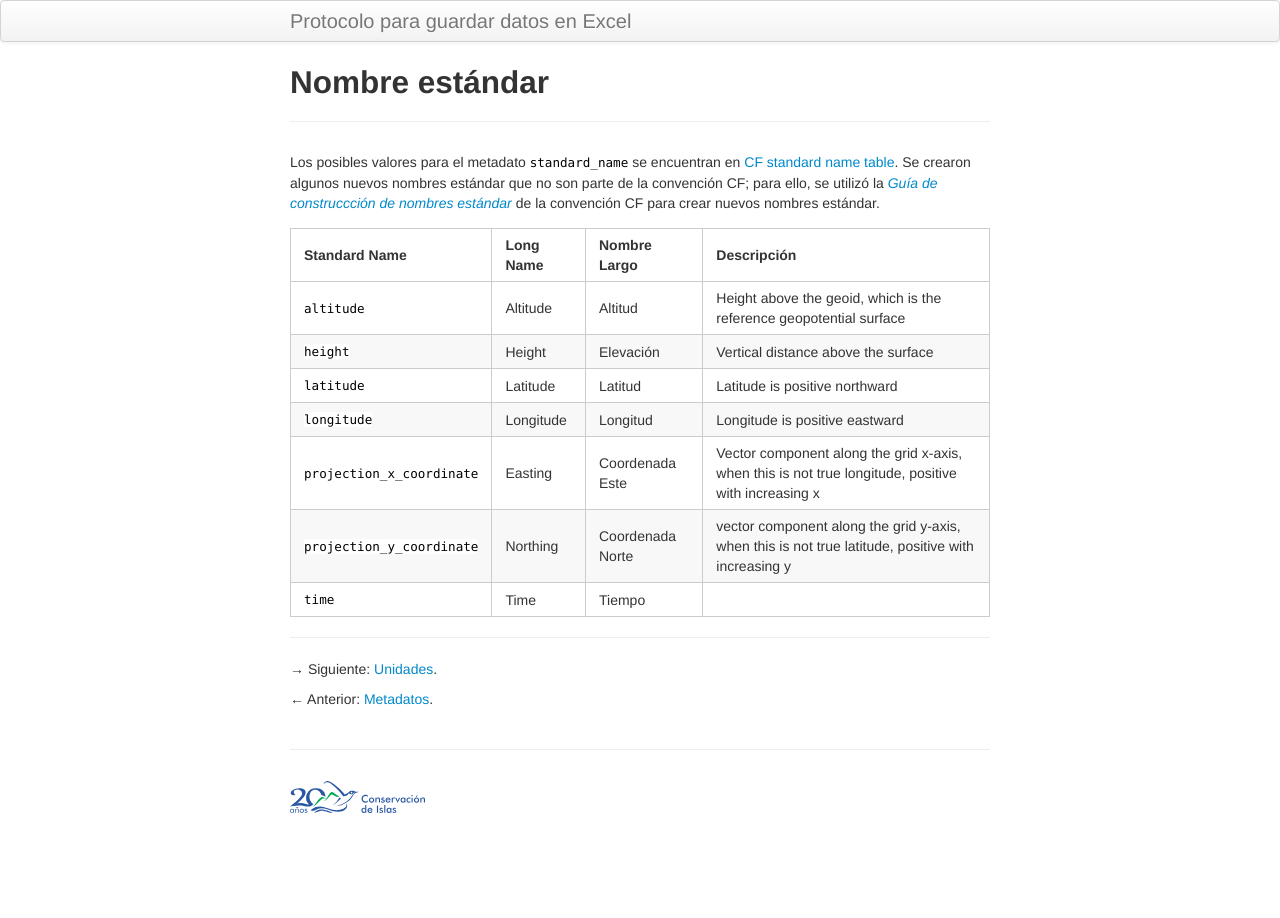
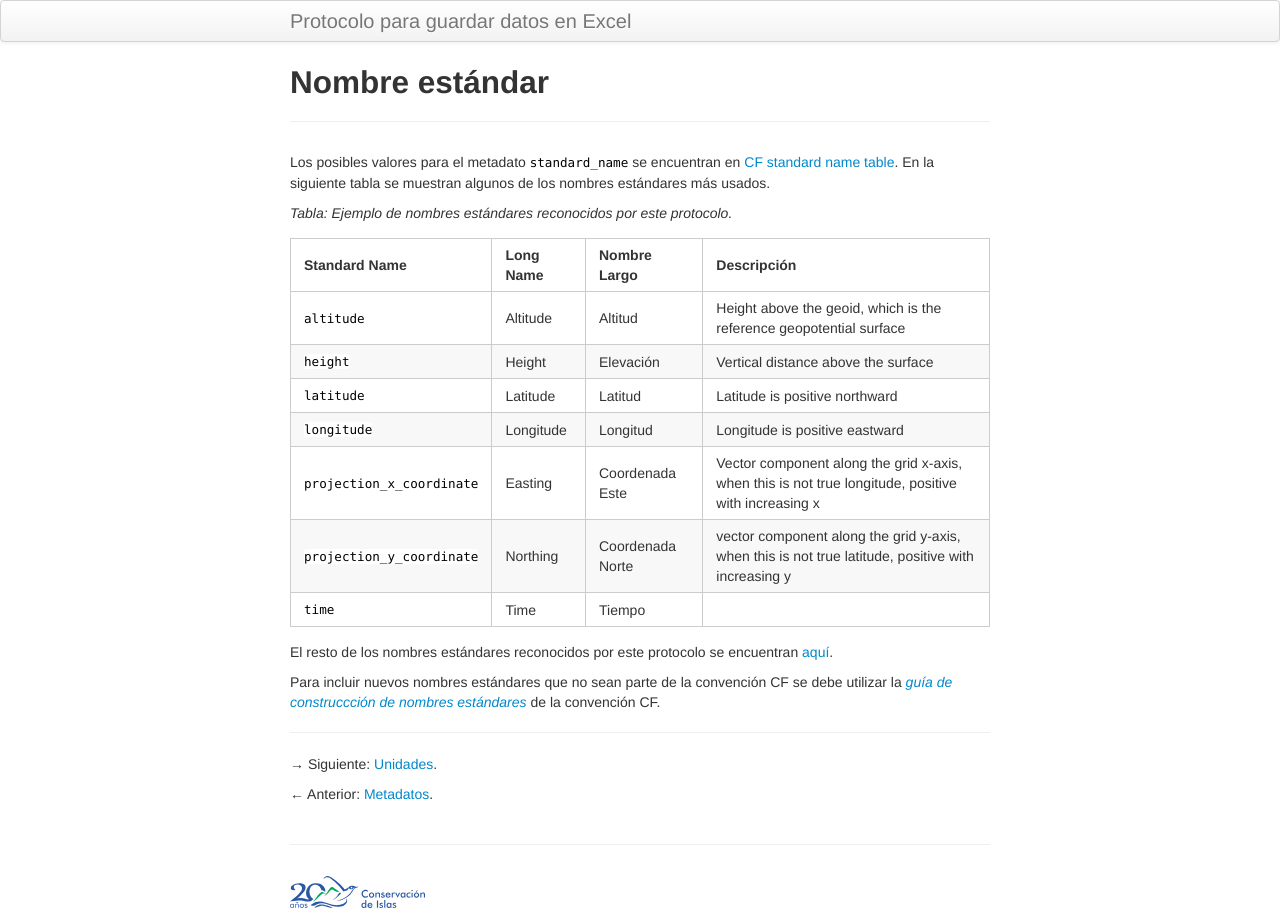
Before and after one commit to MaritzaB/datos_en_excel, a Jekyll site: the page built from pages/standard_name.md, in a window 1280 px wide. Built offline with Jekyll 4.4.1, drawn with Linux system fonts in a browser that asks for light colours.

Commit message:
Agrega encabezado a la tabla y reordena el contenido

```diff
--- a/pages/standard_name.md
+++ b/pages/standard_name.md
@@ -4,8 +4,9 @@ title: Nombre estándar
 description: Metadato `standard_name`
 ---
 
-Los posibles valores para el metadato `standard_name` se encuentran en [CF standard name table](http://cfconventions.org/Data/cf-standard-names/32/build/cf-standard-name-table.html).
-Se crearon algunos nuevos nombres estándar que no son parte de la convención CF; para ello, se utilizó la [_Guía de construccción de nombres estándar_](http://cfconventions.org/Data/cf-standard-names/docs/guidelines.html) de la convención CF para crear nuevos nombres estándar.
+Los posibles valores para el metadato `standard_name` se encuentran en [CF standard name table](http://cfconventions.org/Data/cf-standard-names/55/build/cf-standard-name-table.html). En la siguiente tabla se muestran algunos de los nombres estándares más usados.
+
+_Tabla: Ejemplo de nombres estándares reconocidos por este protocolo._
 
 Standard Name                       | Long Name                  | Nombre Largo                   | Descripción
 ------------------------------------|----------------------------|--------------------------------|--------------------------------------------------------------------
@@ -17,6 +18,10 @@ Standard Name                       | Long Name                  | Nombre Largo
 `projection_y_coordinate`           | Northing                   | Coordenada Norte               | vector component along the grid y-axis, when this is not true latitude, positive with increasing y
 `time`                              | Time                       | Tiempo                         | &nbsp;
 
+El resto de los nombres estándares reconocidos por este protocolo se encuentran [aquí](http://cfconventions.org/Data/cf-standard-names/55/build/cf-standard-name-table.html).
+
+Para incluir nuevos nombres estándares que no sean parte de la convención CF se debe utilizar la [_guía de construccción de nombres estándares_](http://cfconventions.org/Data/cf-standard-names/docs/guidelines.html) de la convención CF.
+
 ---
 
 &rarr; Siguiente: [Unidades](units.html).
```
